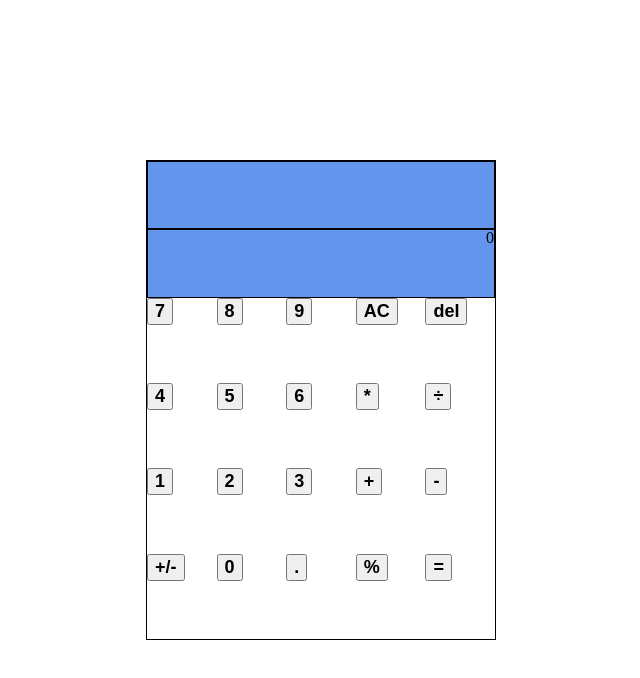
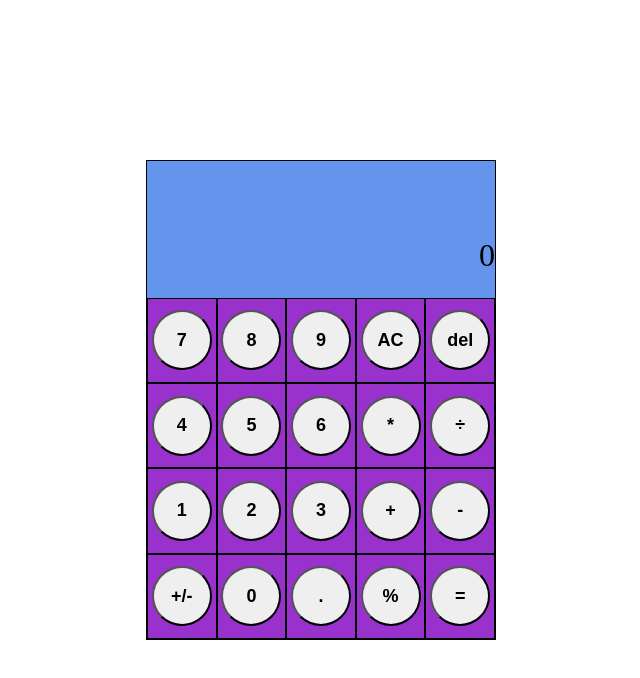
Before and after one commit to chandraprakash-dev/calculator, a plain HTML site: page index.html in a window 1280 px wide. Shown: the whole page, without its empty margins (319-959 px from the left). Drawn offline with Linux system fonts and the light colour scheme.

Commit message:
Use flex to align displays and buttons

```diff
--- a/stylesheets/styles.css
+++ b/stylesheets/styles.css
@@ -8,6 +8,7 @@ html {
 }
 
 body {
+    width: 100%;
     height: 100%;
 }
 
@@ -32,6 +33,25 @@ main{
     background-color: cornflowerblue;
 }
 
+#expression, #output {
+    height: 50%;
+    display: flex;
+    overflow: auto;
+}
+
+#expression {
+    text-align: right;
+    justify-content: flex-end;
+    align-items: flex-end;
+}
+
+#output {
+    justify-content: flex-end;
+    align-items: flex-start;
+    padding-top: 10px;
+    font-size: xx-large;
+}
+
 #button-area {
     grid-area: work-area;
     display: grid;
@@ -51,18 +71,24 @@ div[id='.'] {
     grid-area: dot;
 }
 
+#button-area div {
+    background-color: darkorchid;
+    border: 1px solid black;
+    display: flex;
+    justify-content: center;
+    align-items: center;
+}
+
 button {
+    width:60px;
+    height: 60px;
+    border-radius: 50%;
     font-size: large;
     font-weight: 700;
     /* border-radius: 50%; */
 }
 
-#expression, #output {
-    height: 50%;
-    border: 1px solid black;
-    text-align: right;
-    overflow: auto;
-}
+
 
 button:focus {
     outline: none;
```
